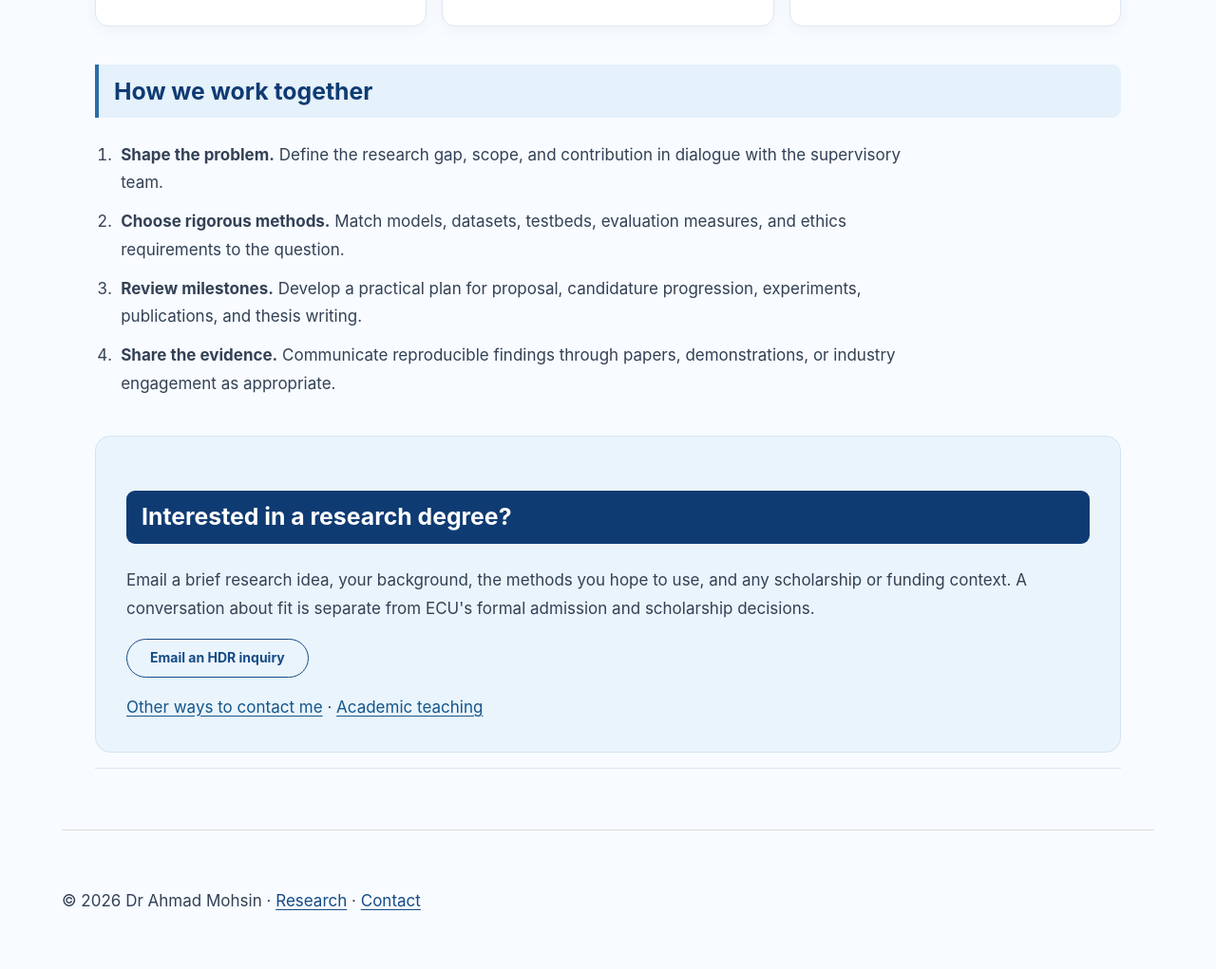
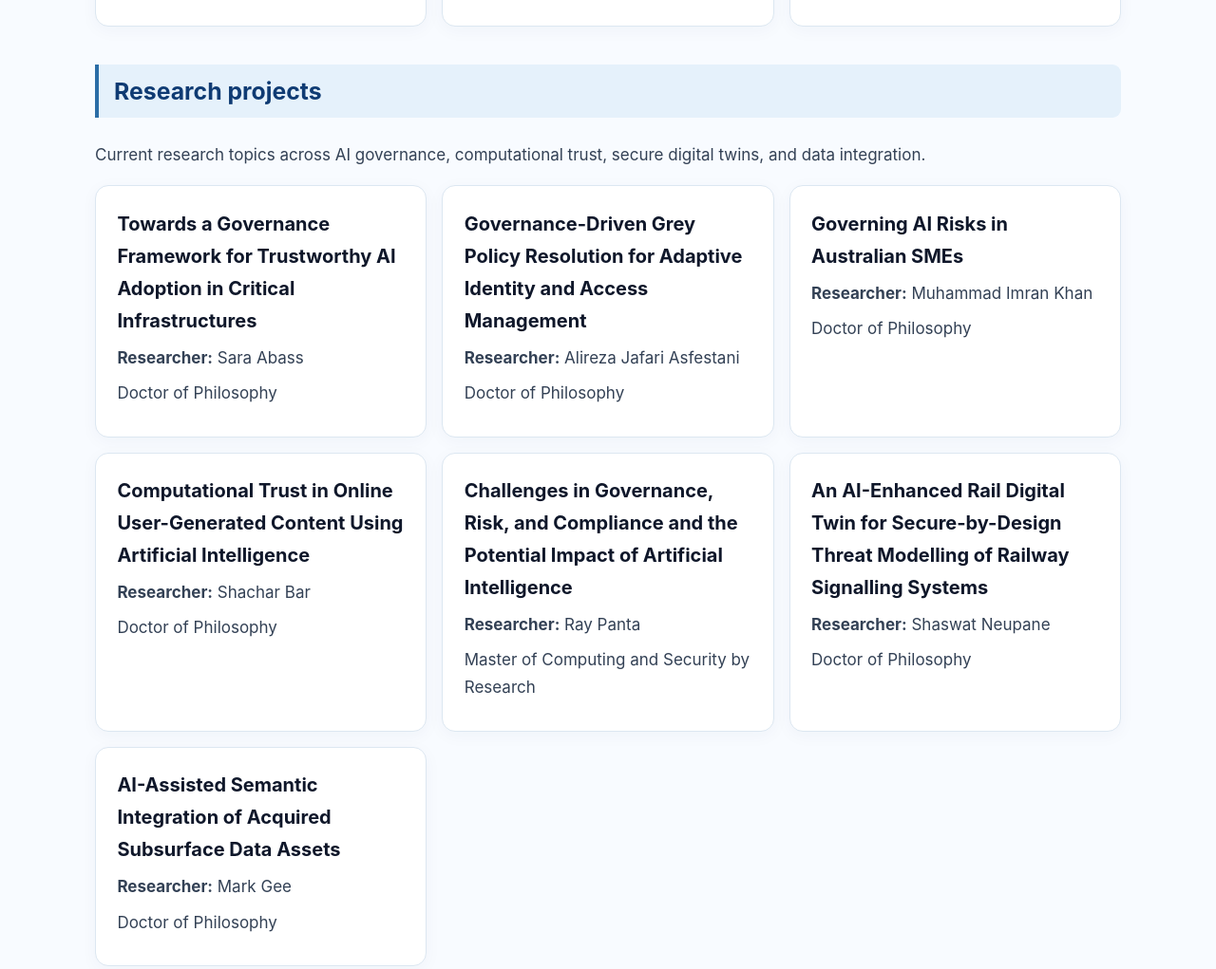
Before and after one commit to ahmadspm/research-info, a plain HTML site: page teaching.html in a window 1280 px wide. Shown: the part 7890-8911 px from the top of the page at 95% size. Drawn offline with Linux system fonts and the light colour scheme.

Commit message:
List HDR topics as research projects without supervision roles

```diff
--- a/teaching.html
+++ b/teaching.html
@@ -131,6 +131,19 @@
         <article class="academic-card"><h4>Digital twins and cyber-physical systems</h4><p>Secure digital twins, model-based analysis, evidence-driven experimentation, and resilient energy or manufacturing systems.</p><p><a href="research.html">Explore the research program</a></p></article>
       </div>
     </section>
+    <section aria-labelledby="hdr-projects">
+      <h3 id="hdr-projects">Research projects</h3>
+      <p>Current research topics across AI governance, computational trust, secure digital twins, and data integration.</p>
+      <div class="academic-grid">
+        <article class="academic-card"><h4>Towards a Governance Framework for Trustworthy AI Adoption in Critical Infrastructures</h4><p><strong>Researcher:</strong> Sara Abass</p><p>Doctor of Philosophy</p></article>
+        <article class="academic-card"><h4>Governance-Driven Grey Policy Resolution for Adaptive Identity and Access Management</h4><p><strong>Researcher:</strong> Alireza Jafari Asfestani</p><p>Doctor of Philosophy</p></article>
+        <article class="academic-card"><h4>Governing AI Risks in Australian SMEs</h4><p><strong>Researcher:</strong> Muhammad Imran Khan</p><p>Doctor of Philosophy</p></article>
+        <article class="academic-card"><h4>Computational Trust in Online User-Generated Content Using Artificial Intelligence</h4><p><strong>Researcher:</strong> Shachar Bar</p><p>Doctor of Philosophy</p></article>
+        <article class="academic-card"><h4>Challenges in Governance, Risk, and Compliance and the Potential Impact of Artificial Intelligence</h4><p><strong>Researcher:</strong> Ray Panta</p><p>Master of Computing and Security by Research</p></article>
+        <article class="academic-card"><h4>An AI-Enhanced Rail Digital Twin for Secure-by-Design Threat Modelling of Railway Signalling Systems</h4><p><strong>Researcher:</strong> Shaswat Neupane</p><p>Doctor of Philosophy</p></article>
+        <article class="academic-card"><h4>AI-Assisted Semantic Integration of Acquired Subsurface Data Assets</h4><p><strong>Researcher:</strong> Mark Gee</p><p>Doctor of Philosophy</p></article>
+      </div>
+    </section>
     <section aria-labelledby="working-together">
       <h3 id="working-together">How we work together</h3>
       <ol class="academic-steps">
```
